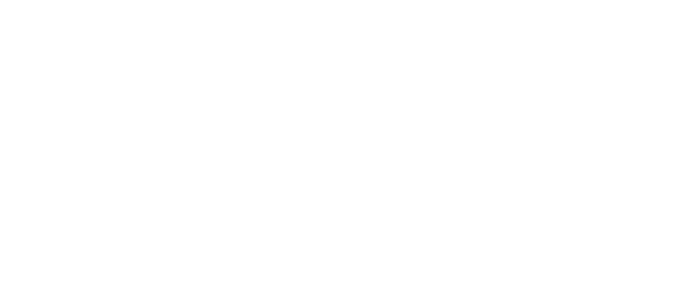
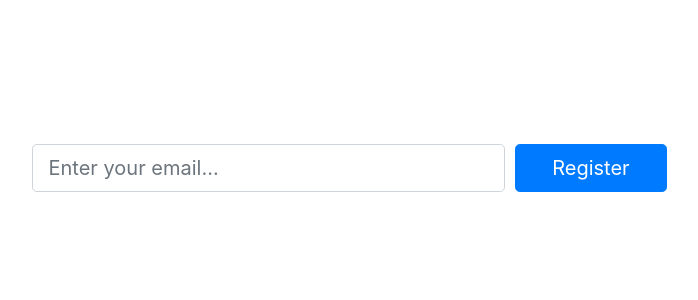
Before and after one commit to devjunhong/quoteMailing, a Django app: page / in a window 1280 px wide. Before the commit the part shown is empty. Shown: the top 300 px of the page, without its empty margins (291-989 px from the left). Run offline with Django 3.2, Linux system fonts and the light colour scheme; some libraries are stand-ins or nearby versions.

Commit message:
design home page

```diff
--- a/templates/home.html
+++ b/templates/home.html
@@ -2,4 +2,27 @@
 {% extends 'base.html' %}
 
 {% block content %}
+<!-- Masthead -->
+<header class="masthead text-white text-center">
+  <div class="overlay"></div>
+  <div class="container">
+    <div class="row">
+      <div class="col-xl-9 mx-auto">
+        <h1 class="mb-5">Build a landing page for your business or project and generate more leads!</h1>
+      </div>
+      <div class="col-md-10 col-lg-8 col-xl-7 mx-auto">
+        <form>
+          <div class="form-row">
+            <div class="col-12 col-md-9 mb-2 mb-md-0">
+              <input type="email" class="form-control form-control-lg" placeholder="Enter your email...">
+            </div>
+            <div class="col-12 col-md-3">
+              <button type="submit" class="btn btn-block btn-lg btn-primary">Register</button>
+            </div>
+          </div>
+        </form>
+      </div>
+    </div>
+  </div>
+</header>
 {% endblock content %}
```
